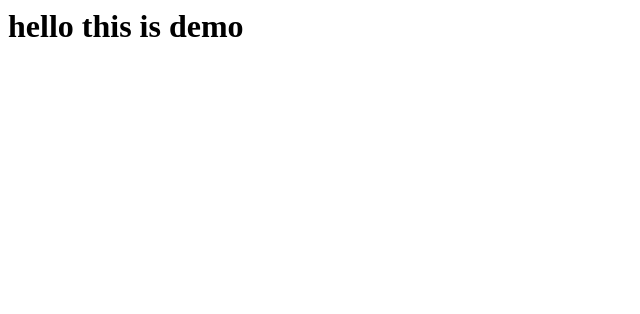
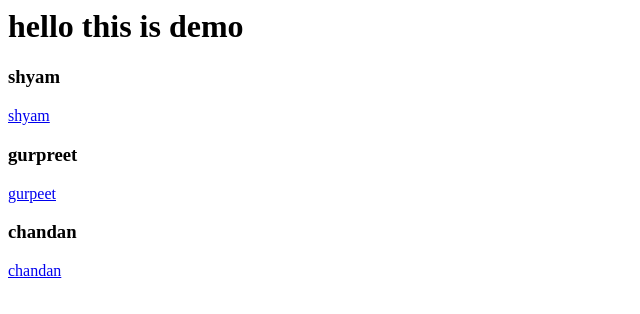
Before and after one commit to chandanvii/eve_demo, a plain HTML site: page index.html in a window 1280 px wide. Shown: the whole page, without its empty margins (0-640 px from the left). Drawn offline with Linux system fonts and the light colour scheme.

Commit message:
Update index.html

```diff
--- a/index.html
+++ b/index.html
@@ -1 +1,7 @@
 <h1>hello this is demo </h1>
+<h3>shyam</h3>
+<a href=shyam.html >shyam</a>
+<h3>gurpreet</h3>
+<a href=gurpreet.html >gurpeet</a>
+<h3>chandan</h3>
+<a href=chandan.html >chandan</a>
```
